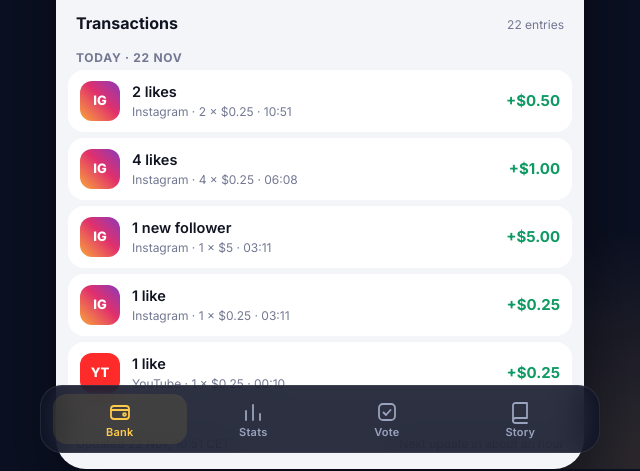
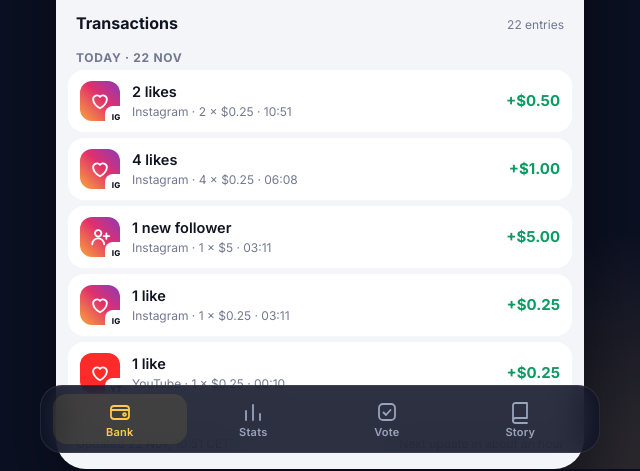
Before and after one commit to Joehasnodough/joehasnodough-site, a plain HTML site: page index.html in a window 1280 px wide. Shown: the part 331-802 px from the top of the page, 320-960 px from the left. Drawn offline with Linux system fonts and the light colour scheme.

Commit message:
Update page

```diff
--- a/index.html
+++ b/index.html
@@ -71,7 +71,9 @@ h2{font-size:20px;font-weight:800;letter-spacing:-.01em}
 .day-h{position:sticky;top:0;z-index:1;background:var(--app-bg);padding:10px 8px 6px;font:700 12px/1 var(--text);letter-spacing:.06em;text-transform:uppercase;color:var(--app-muted)}
 .tx{display:grid;grid-template-columns:40px minmax(0,1fr) auto;gap:12px;align-items:center;background:var(--app-card);border-radius:16px;padding:11px 12px;margin-bottom:6px;animation:slidein .5s cubic-bezier(.2,.9,.3,1.2) both}
 @keyframes slidein{from{transform:translateY(-6px);opacity:.4}to{transform:none;opacity:1}}
-.tx .ic{width:40px;height:40px;border-radius:12px;display:grid;place-items:center;font:800 13px/1 var(--text);color:#fff}
+.tx .ic{width:40px;height:40px;border-radius:12px;display:grid;place-items:center;font:800 13px/1 var(--text);color:#fff;position:relative}
+.tx .ic svg{width:22px;height:22px;fill:none;stroke:currentColor;stroke-width:2;stroke-linecap:round;stroke-linejoin:round}
+.tx .ic .pb{position:absolute;right:-5px;bottom:-5px;min-width:18px;height:18px;padding:0 3px;box-sizing:border-box;border-radius:6px;background:#fff;color:#111522;font:800 8px/18px var(--text);text-align:center;box-shadow:0 0 0 2px var(--app-card)}
 .ic.youtube{background:#ff2a2a}.ic.tiktok{background:#111522;box-shadow:inset 2px 0 0 #25f4ee,inset -2px 0 0 #fe2c55}
 .ic.instagram{background:linear-gradient(45deg,#f9a63a,#e1306c 55%,#8a3ab9)}.ic.open{background:var(--gold);color:#1a1408}.ic.cost{background:#fde7ea;color:var(--minus)}.ic.earn{background:#e3f6ee;color:var(--plus)}
 .tx .t{min-width:0}
@@ -265,15 +267,41 @@ h1,h2,.q{font-family:var(--text);letter-spacing:-.02em}
   const el=(tag,cls,html)=>{const e=document.createElement(tag);if(cls)e.className=cls;if(html!==undefined)e.innerHTML=html;return e};
   const esc=s=>String(s).replace(/[&<>"]/g,c=>({'&':'&amp;','<':'&lt;','>':'&gt;','"':'&quot;'}[c]));
 
+  // Icons (inline SVG, no external files). A transaction can force one with "icon": "<name>".
+  const I=p=>`<svg viewBox="0 0 24 24">${p}</svg>`;
+  const ICONS={
+    follow:I('<circle cx="10" cy="8" r="3.5"/><path d="M3.5 20a6.5 6.5 0 0 1 13 0M19 8v6M16 11h6"/>'),
+    unfollow:I('<circle cx="10" cy="8" r="3.5"/><path d="M3.5 20a6.5 6.5 0 0 1 13 0M16 11h6"/>'),
+    like:I('<path d="M12 20s-7.5-4.6-7.5-10A4.3 4.3 0 0 1 12 7.4 4.3 4.3 0 0 1 19.5 10c0 5.4-7.5 10-7.5 10z"/>'),
+    unlike:I('<path d="M12 20s-7.5-4.6-7.5-10A4.3 4.3 0 0 1 12 7.4 4.3 4.3 0 0 1 19.5 10c0 5.4-7.5 10-7.5 10z"/><path d="M12 7.4l-1.6 4 3.2 1.6-1.6 3.6"/>'),
+    open:I('<path d="M3 10l9-5 9 5M5 10v8M9.5 10v8M14.5 10v8M19 10v8M3 20h18"/>'),
+    food:I('<path d="M7 3v8M4.5 3v5a2.5 2.5 0 0 0 5 0V3M7 11v10M17 21V3c-2 1.5-3 4-3 7h3"/>'),
+    child:I('<circle cx="12" cy="5.5" r="2.5"/><path d="M8 11l4-2 4 2M12 9v6M9 21l3-6 3 6"/>'),
+    home:I('<path d="M4 11l8-6.5L20 11M6 9.5V20h12V9.5M10 20v-5h4v5"/>'),
+    work:I('<rect x="3.5" y="7.5" width="17" height="12" rx="2.5"/><path d="M9 7.5v-2h6v2M3.5 12.5h17"/>'),
+    shop:I('<path d="M3 4h2.5l2.2 11h10.6L20.5 7H6.4"/><circle cx="9" cy="19.5" r="1.3"/><circle cx="17" cy="19.5" r="1.3"/>'),
+    transport:I('<rect x="4.5" y="4" width="15" height="13" rx="3"/><path d="M4.5 11h15M8 17v3M16 17v3"/>'),
+    phone:I('<rect x="7" y="3" width="10" height="18" rx="2.5"/><path d="M11 18h2"/>'),
+    health:I('<path d="M12 5v14M5 12h14"/>'),
+    dice:I('<rect x="4" y="4" width="16" height="16" rx="3.5"/><circle cx="9" cy="9" r=".9"/><circle cx="15" cy="15" r=".9"/><circle cx="15" cy="9" r=".9"/><circle cx="9" cy="15" r=".9"/>'),
+    invest:I('<path d="M4 17l5-5 3.5 3.5L20 8M15 8h5v5"/>'),
+    gift:I('<rect x="4" y="9" width="16" height="11" rx="2"/><path d="M3 9h18M12 9v11M12 9C10 5 6.5 5.5 7.5 8M12 9c2-4 5.5-3.5 4.5-1"/>'),
+    earn:I('<circle cx="12" cy="12" r="8.5"/><path d="M14.5 9.2c-.6-.8-1.5-1.2-2.5-1.2-1.4 0-2.5.8-2.5 2s1.1 1.6 2.5 2 2.5.8 2.5 2-1.1 2-2.5 2c-1 0-2-.4-2.5-1.2M12 6.5V8M12 16v1.5"/>'),
+    cost:I('<rect x="3" y="6" width="18" height="13" rx="3"/><path d="M3 10h18M7 15h4"/>')
+  };
+  const ICON_WORDS=[[/food|grocer|meal|burger|eat|lunch|dinner|breakfast|coffee|pizza/i,'food'],[/babysit|leo|kid|child|school/i,'child'],[/rent|home|flat|apartment|landlord/i,'home'],[/job|work|salary|wage|shift/i,'work'],[/bus|train|ticket|bike|taxi|fuel/i,'transport'],[/phone|internet|wifi/i,'phone'],[/doctor|medic|pharm|health/i,'health'],[/dice|bet|lotto|lottery/i,'dice'],[/stock|invest|crypto|etf|interest/i,'invest'],[/gift|present|birthday/i,'gift'],[/buy|bought|shop|store|clothes|shoe/i,'shop']];
+  function iconFor(x){if(x.icon&&ICONS[x.icon])return ICONS[x.icon];const s=(x.title||'')+' '+(x.sub||'');for(const[r,k]of ICON_WORDS)if(r.test(s))return ICONS[k];return ICONS[x.kind==='cost'?'cost':'earn']}
+  const platIc=(x,p)=>ICONS[x.kind]+`<span class="pb">${p.ic}</span>`;
+
   function txView(x){
     const p=PLAT[x.platform];let cls,ic,title,sub;
-    if(x.kind==='open'){cls='open';ic='J';title=x.title;sub=x.sub}
-    else if(x.kind==='follow'){cls=x.platform;ic=p.ic;title=`${x.n} new follower${x.n===1?'':'s'}`;sub=`${p.name} · ${x.n} × $${x.rate}`}
-    else if(x.kind==='unfollow'){cls=x.platform;ic=p.ic;title=`${x.n} unfollow${x.n===1?'':'s'}`;sub=`${p.name}`}
-    else if(x.kind==='like'){cls=x.platform;ic=p.ic;title=`${x.n} like${x.n===1?'':'s'}`;sub=`${p.name} · ${x.n} × $0.25`}
-    else if(x.kind==='unlike'){cls=x.platform;ic=p.ic;title=`${x.n} like${x.n===1?'':'s'} removed`;sub=`${p.name} · ${x.n} × $0.25`}
-    else if(x.kind==='cost'){cls='cost';ic='−';title=x.title;sub=x.sub||''}
-    else{cls='earn';ic='+';title=x.title;sub=x.sub||''}
+    if(x.kind==='open'){cls='open';ic=ICONS.open;title=x.title;sub=x.sub}
+    else if(x.kind==='follow'){cls=x.platform;ic=platIc(x,p);title=`${x.n} new follower${x.n===1?'':'s'}`;sub=`${p.name} · ${x.n} × $${x.rate}`}
+    else if(x.kind==='unfollow'){cls=x.platform;ic=platIc(x,p);title=`${x.n} unfollow${x.n===1?'':'s'}`;sub=`${p.name}`}
+    else if(x.kind==='like'){cls=x.platform;ic=platIc(x,p);title=`${x.n} like${x.n===1?'':'s'}`;sub=`${p.name} · ${x.n} × $0.25`}
+    else if(x.kind==='unlike'){cls=x.platform;ic=platIc(x,p);title=`${x.n} like${x.n===1?'':'s'} removed`;sub=`${p.name} · ${x.n} × $0.25`}
+    else if(x.kind==='cost'){cls='cost';ic=iconFor(x);title=x.title;sub=x.sub||''}
+    else{cls='earn';ic=iconFor(x);title=x.title;sub=x.sub||''}
     return {cls,ic,title,sub};
   }
 
@@ -291,7 +319,7 @@ h1,h2,.q{font-family:var(--text);letter-spacing:-.02em}
     const feed=$('feed');feed.innerHTML='';let cur='';
     tx.forEach(x=>{const d=new Date(x.t),k=dayKey(d);if(k!==cur){cur=k;feed.append(el('div','day-h',esc(dayLabel(d))))}
       const v=txView(x),isNew=seen&&d.getTime()>seen;
-      const row=el('div','tx',`<span class="ic ${v.cls}" aria-hidden="true">${esc(v.ic)}</span><span class="t"><b>${esc(v.title)}${isNew?'<span class="new">NEW</span>':''}</b><small>${esc(v.sub)} · ${timeOf(d)}</small></span><span class="amt ${x.amt<0?'neg':x.amt===0?'zero':''}">${x.amt>=0?'+':''}${fmt(x.amt)}</span>`);
+      const row=el('div','tx',`<span class="ic ${v.cls}" aria-hidden="true">${v.ic}</span><span class="t"><b>${esc(v.title)}${isNew?'<span class="new">NEW</span>':''}</b><small>${esc(v.sub)} · ${timeOf(d)}</small></span><span class="amt ${x.amt<0?'neg':x.amt===0?'zero':''}">${x.amt>=0?'+':''}${fmt(x.amt)}</span>`);
       feed.append(row)});
     try{localStorage.setItem('joe_seen',String(Date.now()))}catch(e){}
     $('tx-count').textContent=`${tx.length} entries`;
```
